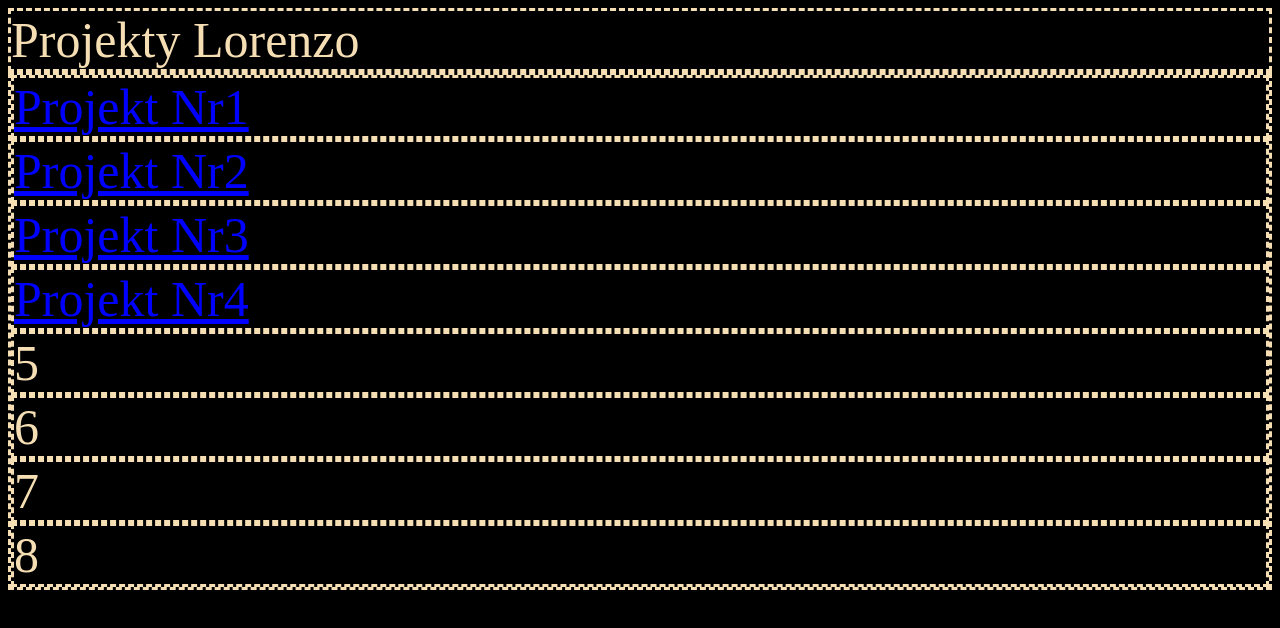
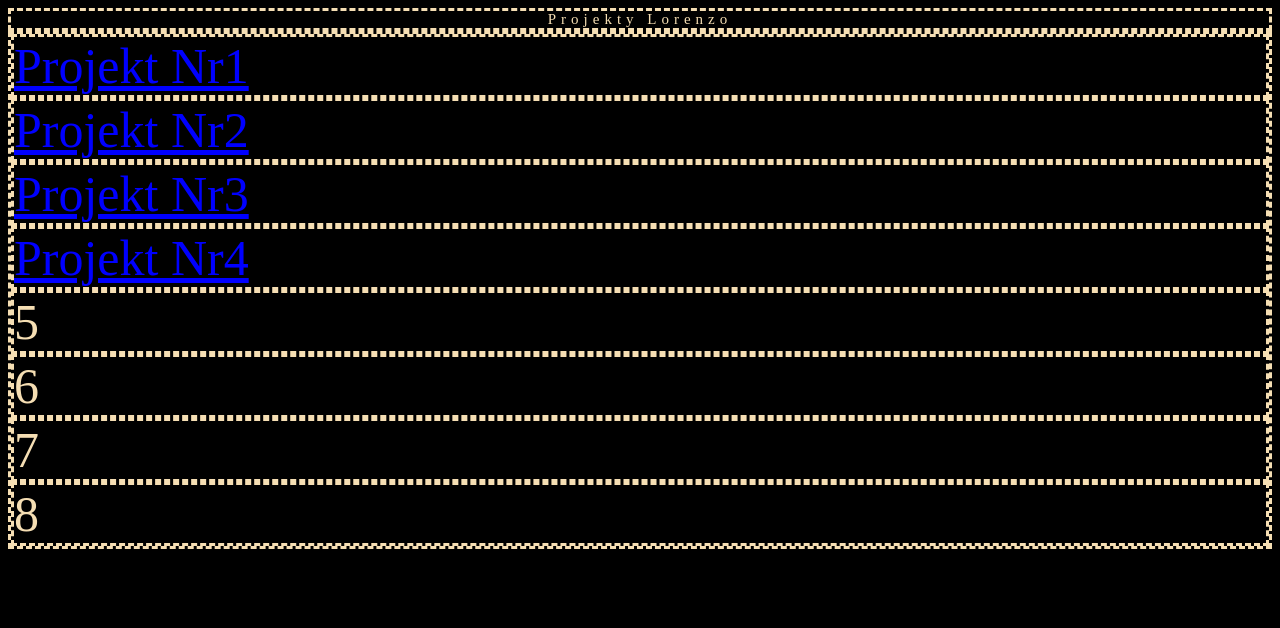
Before and after one commit to Airfunky/Projekt, a plain HTML site: page index.html in a window 1280 px wide. Drawn offline with Linux system fonts and the light colour scheme.

Commit message:
Update style.css

```diff
--- a/style.css
+++ b/style.css
@@ -1,8 +1,6 @@
 body{background-color: black;
 color: wheat; font-size: 50px;
 }
-
-
 
 a{color:blue}
 a:hover{color: red;}
@@ -10,5 +8,11 @@ a:hover{color: red;}
 div{
     border: 3px wheat dashed;
     border-collapse: collapse;
+}
 
+.tekst{
+    font-family: serif;
+    letter-spacing: 5px;
+    text-align: center;
+    font-size: 15px;
 }
```
